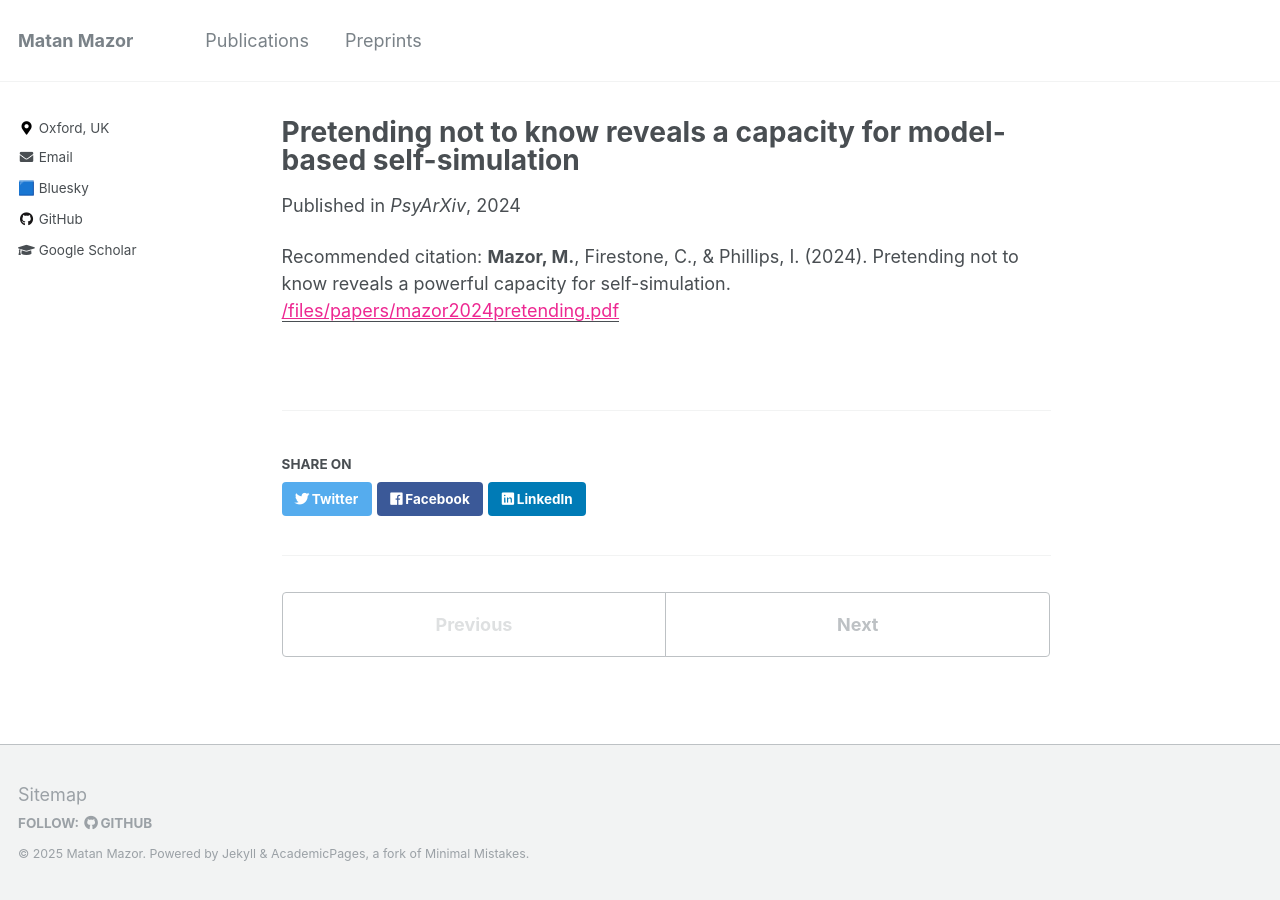
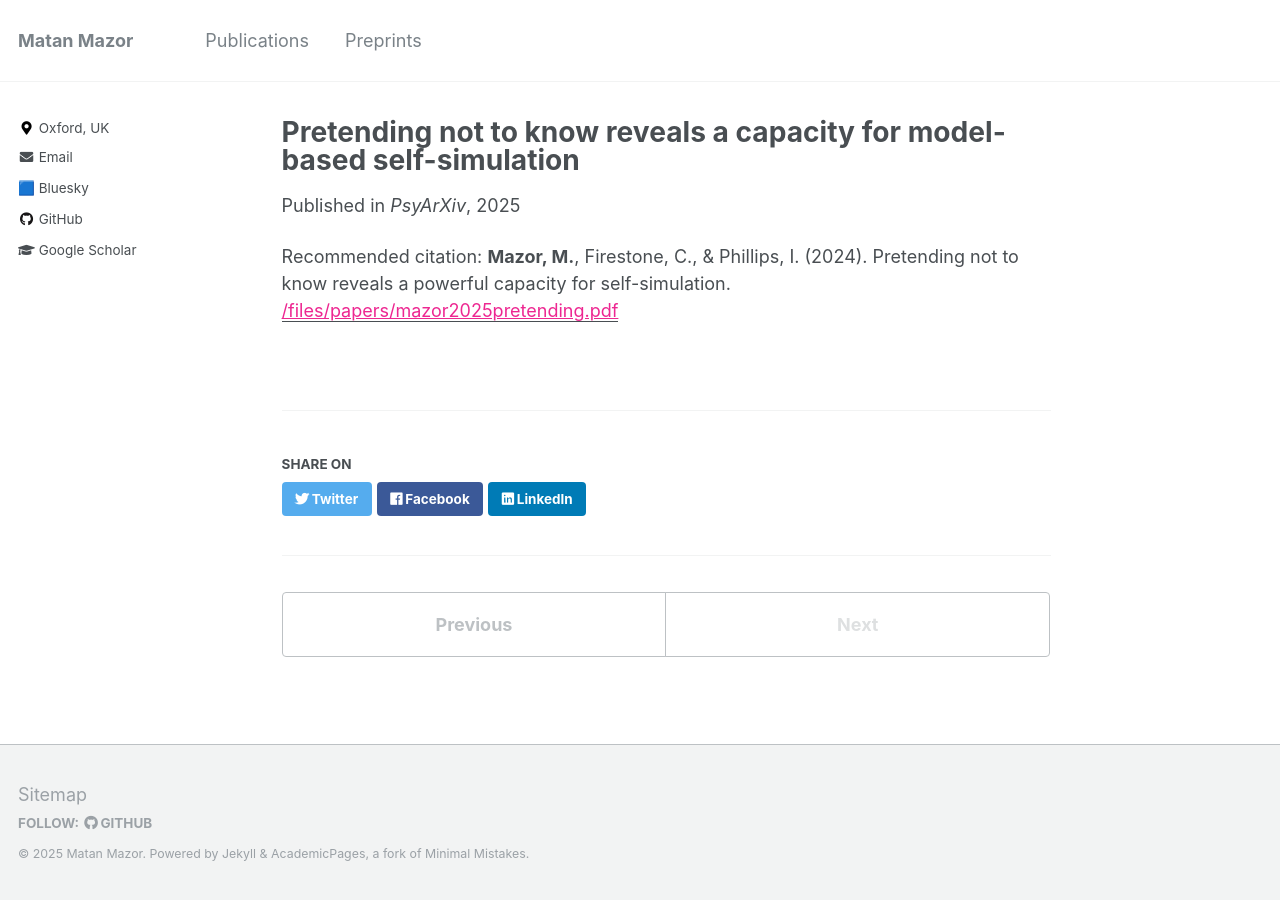
Before and after one commit to matanmazor/matanmazor.github.io, a Jekyll site: the page built from _preprints/2025-09-01-pretending.md, in a window 1280 px wide. Built offline with Jekyll 4.4.1, drawn with Linux system fonts in a browser that asks for light colours.

Commit message:
new versions of pretending and inattentive preprints

```diff
--- a/_preprints/2024-03-11-pretending.md
+++ b/_preprints/2025-09-01-pretending.md
@@ -1,12 +1,12 @@
 ---
 title: "Pretending not to know reveals a capacity for model-based self-simulation"
 collection: preprints
-permalink: /preprint/2024-03-11-pretending
-date: 2024-03-11
+permalink: /preprint/2025-09-01-pretending
+date: 2025-09-01
 venue: 'PsyArXiv'
-psyarxiv: 'https://osf.io/preprints/psyarxiv/pgxrz'
+psyarxiv: 'https://osf.io/preprints/psyarxiv/pgxrz_v2'
 github: 'https://github.com/matanmazor/ignorance'
-paperurl: '/files/papers/mazor2024pretending.pdf'
+paperurl: '/files/papers/mazor2025pretending.pdf'
 citation: '<b>Mazor, M.</b>, Firestone, C., & Phillips, I. (2024). Pretending not to know reveals a powerful capacity for self-simulation.'
 summary_paragraph: >
   In order to pretend that I don't know something, I need to mentally simulate what I would do if my knowledge were different than what it is. To do this, I rely on knowledge that I have about my own mind: metacognitive knowledge. Together with [Chaz](https://pbs.jhu.edu/directory/chaz-firestone/) and [Ian](https://www.ianbphillips.com/), we quantified people's metacognition by measuring their ability to pretend they don't know something. Specifically, we had them play rounds of Hangman ("reveal the hidden word with as few letter guesses as possible") and Battleship ("reveal the hidden ships in the grid with as few cell guesses as possible"). We then compared their behaviour in real games against their behaviour in pretend games, in which we told them what the word was, or where the ships were hidden, but asked them to behave as they would if they didn't have this information. We found a remarkable capacity for self-simulation, but also identified important limitations: pretenders had a tendency to over-act, and were sub-optimal in their taking-in of new information.
```
Also changed, not shown: _preprints/2025-03-17-inattentive.md (+1 -1 lines), _publications/2025-07-16-confidence.md (+1 -1 lines), 6 other files.
